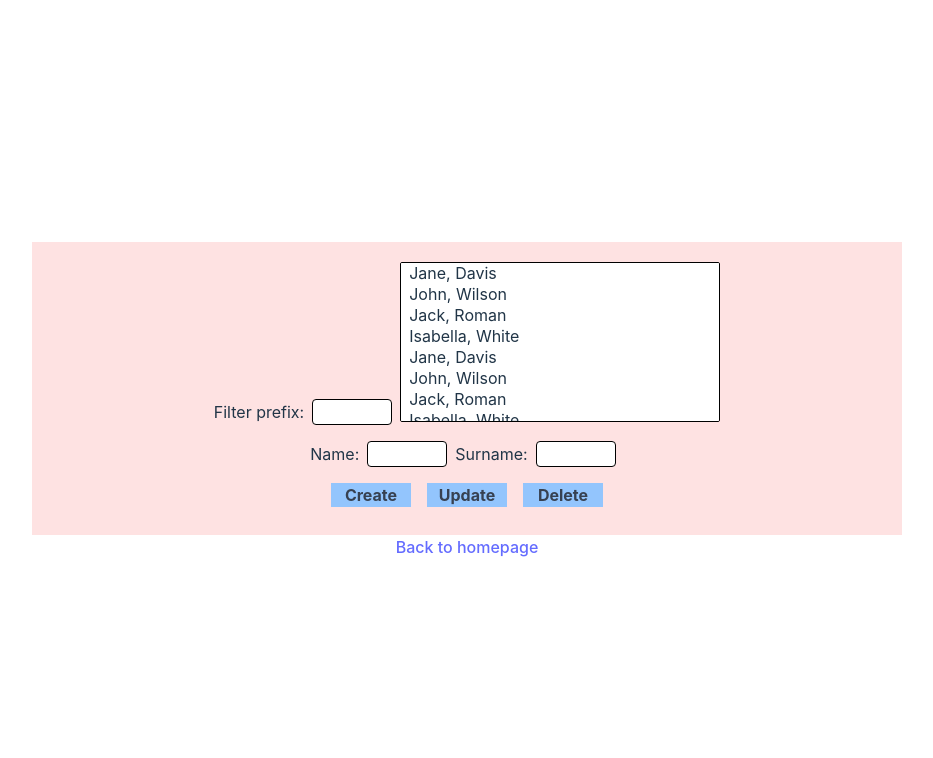
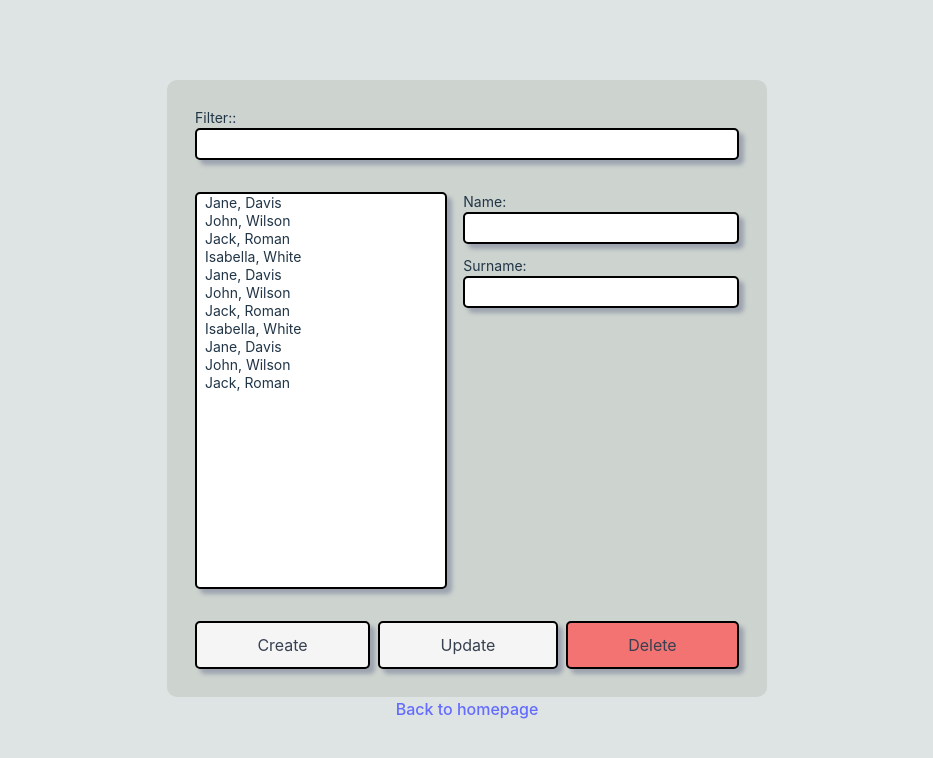
Before and after one commit to LuYujin9/7Guis, a React (Vite) app: page /crudPage in a window 1280 px wide. Shown: the top 758 px of the page, without its empty margins (173-1106 px from the left). Built offline with nearby package versions, Linux system fonts and the light colour scheme.

Commit message:
styled the Curd Component

```diff
--- a/src/components/Crud.tsx
+++ b/src/components/Crud.tsx
@@ -117,16 +117,20 @@ export function Crud({ users }: props) {
   }
 
   return (
-    <div className="w-full m-auto p-5 bg-blue-100 md:w-4/5  md:bg-green-100 lg:w-4/5  lg:bg-red-100">
+    <>
+      <div className="grid grid-flow-row content-between w-[600px] h-[617px] rounded-[10px] m-auto p-7 bg-[#CDD3CE] ">
+        <div>
           <TextInput
-        children="Filter prefix:"
+            children="Filter::"
             name="filter"
             value={filterValue}
             onChange={handleFilterChange}
           />
+        </div>
+        <div className="flex flex-row justify-between gap-4 text-sm">
           <select
-        className="w-4/5 h-40 border border-black m-auto md:w-80 overflow-y-scroll "
-        size={10}
+            className="w-[261px] h-[397px] border-2 rounded-[5px]  border-black shadow-[5px_5px_4px_0px] shadow-gray-400"
+            size={15}
             onChange={(e) => {
               setSelectedId(e.target.value);
               setUserInputs(
@@ -140,7 +144,7 @@ export function Crud({ users }: props) {
               return <UserOption key={user.id} user={user} />;
             })}
           </select>
-      <div>
+          <div className="flex flex-col content-start gap-3">
             <TextInput
               children="Name:"
               name="name"
@@ -154,13 +158,18 @@ export function Crud({ users }: props) {
               onChange={handleUserInputsChange}
             />
           </div>
-      <div>
+        </div>
+        <div className="flex gap-2">
           <Button name="Create" onClick={() => handleCreate()} />
           <Button name="Update" onClick={() => handleUpdate(selectedId)} />
-        <Button name="Delete" onClick={() => handleDelete(selectedId)} />
+          <DeleteButton
+            name="Delete"
+            onClick={() => handleDelete(selectedId)}
+          />
+        </div>
       </div>
       <p>{message}</p>
-    </div>
+    </>
   );
 }
 
@@ -189,10 +198,30 @@ export function Button({
   return (
     <button
       aria-label={name}
-      className="flex-auto m-2 w-20 bg-blue-300 hover:bg-emphasis text-gray-700 hover:text-white font-bold"
+      className="flex-auto h-12 border-2 rounded-[5px] bg-[#F5F5F5]  border-black shadow-[5px_5px_4px_0px] shadow-gray-400
+       text-gray-700 hover:bg-[#DDE5DE] focus:bg-[#C7DAC9]"
       onClick={onClick}
     >
       {name}
     </button>
   );
 }
+
+export function DeleteButton({
+  name,
+  onClick,
+}: {
+  name: string;
+  onClick: () => void;
+}) {
+  return (
+    <button
+      aria-label={name}
+      className="flex-auto h-12 border-2 rounded-[5px] bg-[#F27372]  border-black shadow-[5px_5px_4px_0px] shadow-gray-400
+       text-gray-700 hover:bg-[#FE9191] focus:bg-[#FEACAC]"
+      onClick={onClick}
+    >
+      {name}
+    </button>
+  );
+}
--- a/src/components/TextInput.tsx
+++ b/src/components/TextInput.tsx
@@ -7,15 +7,16 @@ type Props = {
 
 export function TextInput({ children, name, value, onChange }: Props) {
   return (
-    <label>
-      {children}
+    <div className="text-left text-sm">
+      <label htmlFor={name}>{children}</label>
       <input
-        className="m-2 w-20 rounded border border-black"
+        className="w-full h-8 rounded-[5px] border-2 shadow-[5px_5px_4px_0px] shadow-gray-400 border-black "
         type="text"
+        id={name}
         name={name}
         value={value}
         onChange={onChange}
       />
-    </label>
+    </div>
   );
 }
--- a/src/index.css
+++ b/src/index.css
@@ -32,6 +32,7 @@ body {
   place-items: center;
   min-width: 320px;
   min-height: 100vh;
+  background-color: #dee3e3;
 }
 
 h1 {
```
Also changed, not shown: 1 other file (tests, documents, lock files or other folders). Lines whose indentation alone changed are shown as unchanged.
